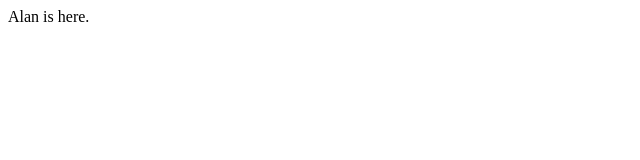
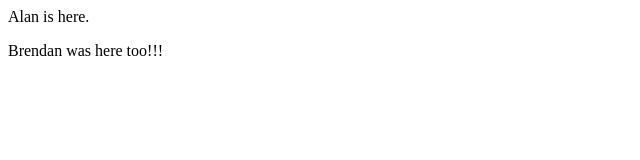
Before and after one commit to AlanJSchultz/Red-Badge-Team-Practice, a plain HTML site: page index.html in a window 1280 px wide. Shown: the whole page, without its empty margins (0-640 px from the left). Drawn offline with Linux system fonts and the light colour scheme.

Commit message:
was here added

```diff
--- a/index.html
+++ b/index.html
@@ -7,5 +7,8 @@
 </head>
 <body>
     Alan is here.
+    <p>
+        Brendan was here too!!!
+    </p>
 </body>
 </html>
```
